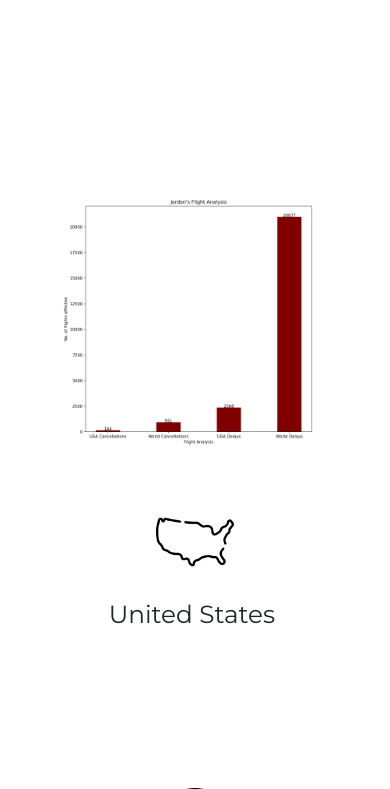
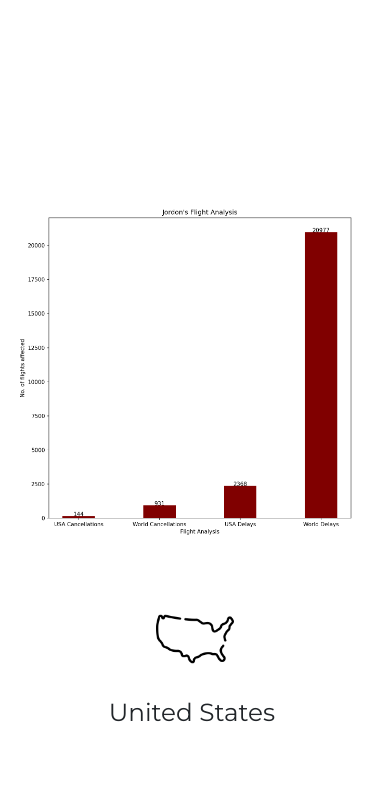
Before and after one commit to cHoMpDiSs/flight_analysis, a Flask app: template app/templates/index.html in a window 390 px wide. Shown: the part 635-1424 px from the top of the page. Run offline with Flask 2, Linux system fonts and the light colour scheme; the template is opened without the code that fills it, so the values that code supplies are empty; parts of the project's set-up code (start-up, migrations or seed data) failed here and were passed over; some libraries are stand-ins or nearby versions.

Commit message:
responsive barchart1

```diff
--- a/app/static/css/style.css
+++ b/app/static/css/style.css
@@ -146,6 +146,6 @@ ul{
 
 @media (max-width: 768px) {
     .bar-chart {
-        width: 75%;
+        width: 100%;
     }
 }
```
